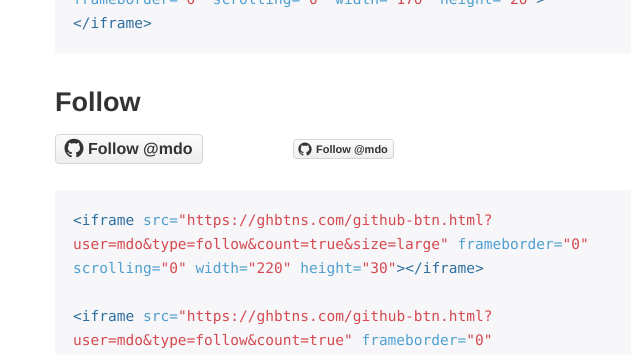
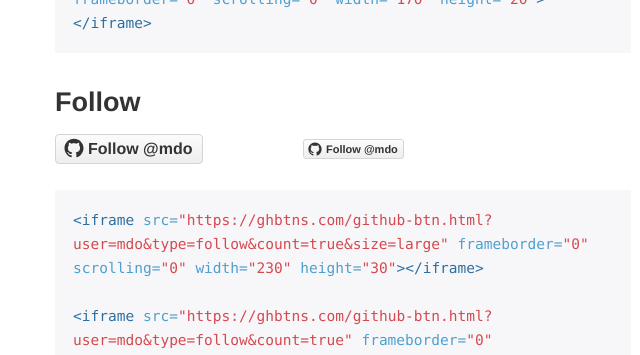
Before and after one commit to mdo/github-buttons, a Jekyll site: the page built from index.md, in a window 1280 px wide and 900 px high, scrolled down 2127 px. Shown: the top 355 px of the window, without its empty margins (297-937 px from the left). Built offline with Jekyll 4.4.1, drawn with Linux system fonts in a browser that asks for light colours; comment, search, counter and statistics services are not loaded; our own code applies the rules of GitHub Pages for plain Markdown files.

Commit message:
Update index.md
* fix width for Follow button
* add newlines

```diff
--- a/index.md
+++ b/index.md
@@ -15,6 +15,7 @@
   <iframe src="github-btn.html?user=twbs&repo=bootstrap&type=star&count=true&size=large" frameborder="0" scrolling="0" width="160" height="30"></iframe>
   <iframe src="github-btn.html?user=twbs&repo=bootstrap&type=star&count=true" frameborder="0" scrolling="0" width="170" height="20"></iframe>
 </div>
+
 {% highlight html %}
 <iframe src="https://ghbtns.com/github-btn.html?user=twbs&repo=bootstrap&type=star&count=true&size=large" frameborder="0" scrolling="0" width="160" height="30"></iframe>
 
@@ -31,6 +32,7 @@
   <iframe src="github-btn.html?user=twbs&repo=bootstrap&type=watch&count=true&size=large&v=2" frameborder="0" scrolling="0" width="160" height="30"></iframe>
   <iframe src="github-btn.html?user=twbs&repo=bootstrap&type=watch&count=true&v=2" frameborder="0" scrolling="0" width="170" height="20"></iframe>
 </div>
+
 {% highlight html %}
 <iframe src="https://ghbtns.com/github-btn.html?user=twbs&repo=bootstrap&type=watch&count=true&size=large&v=2" frameborder="0" scrolling="0" width="160" height="30"></iframe>
 
@@ -43,6 +45,7 @@
   <iframe src="github-btn.html?user=twbs&repo=bootstrap&type=fork&count=true&size=large" frameborder="0" scrolling="0" width="158" height="30"></iframe>
   <iframe src="github-btn.html?user=twbs&repo=bootstrap&type=fork&count=true" frameborder="0" scrolling="0" width="170" height="20"></iframe>
 </div>
+
 {% highlight html %}
 <iframe src="https://ghbtns.com/github-btn.html?user=twbs&repo=bootstrap&type=fork&count=true&size=large" frameborder="0" scrolling="0" width="158" height="30"></iframe>
 
@@ -52,11 +55,12 @@
 ## Follow
 
 <div class="example">
-  <iframe src="github-btn.html?user=mdo&type=follow&count=true&size=large" frameborder="0" scrolling="0" width="220" height="30"></iframe>
+  <iframe src="github-btn.html?user=mdo&type=follow&count=true&size=large" frameborder="0" scrolling="0" width="230" height="30"></iframe>
   <iframe src="github-btn.html?user=mdo&type=follow&count=true" frameborder="0" scrolling="0" width="170" height="20"></iframe>
 </div>
+
 {% highlight html %}
-<iframe src="https://ghbtns.com/github-btn.html?user=mdo&type=follow&count=true&size=large" frameborder="0" scrolling="0" width="220" height="30"></iframe>
+<iframe src="https://ghbtns.com/github-btn.html?user=mdo&type=follow&count=true&size=large" frameborder="0" scrolling="0" width="230" height="30"></iframe>
 
 <iframe src="https://ghbtns.com/github-btn.html?user=mdo&type=follow&count=true" frameborder="0" scrolling="0" width="170" height="20"></iframe>
 {% endhighlight %}
@@ -67,6 +71,7 @@
   <iframe src="github-btn.html?user=mdo&type=sponsor&size=large" frameborder="0" scrolling="0" width="220" height="30"></iframe>
   <iframe src="github-btn.html?user=mdo&type=sponsor" frameborder="0" scrolling="0" width="170" height="20"></iframe>
 </div>
+
 {% highlight html %}
 <iframe src="https://ghbtns.com/github-btn.html?user=mdo&type=sponsor&size=large" frameborder="0" scrolling="0" width="220" height="30"></iframe>
 
@@ -116,6 +121,7 @@
   <iframe src="github-btn.html?user=twbs&repo=bootstrap&type=watch&count=true&size=large" frameborder="0" scrolling="0" width="170" height="30"></iframe>
   <iframe src="github-btn.html?user=twbs&repo=bootstrap&type=watch&count=true" frameborder="0" scrolling="0" width="170" height="20"></iframe>
 </div>
+
 {% highlight html %}
 <iframe src="https://ghbtns.com/github-btn.html?user=twbs&repo=bootstrap&type=watch&count=true&size=large" frameborder="0" scrolling="0" width="170" height="30"></iframe>
 
```
